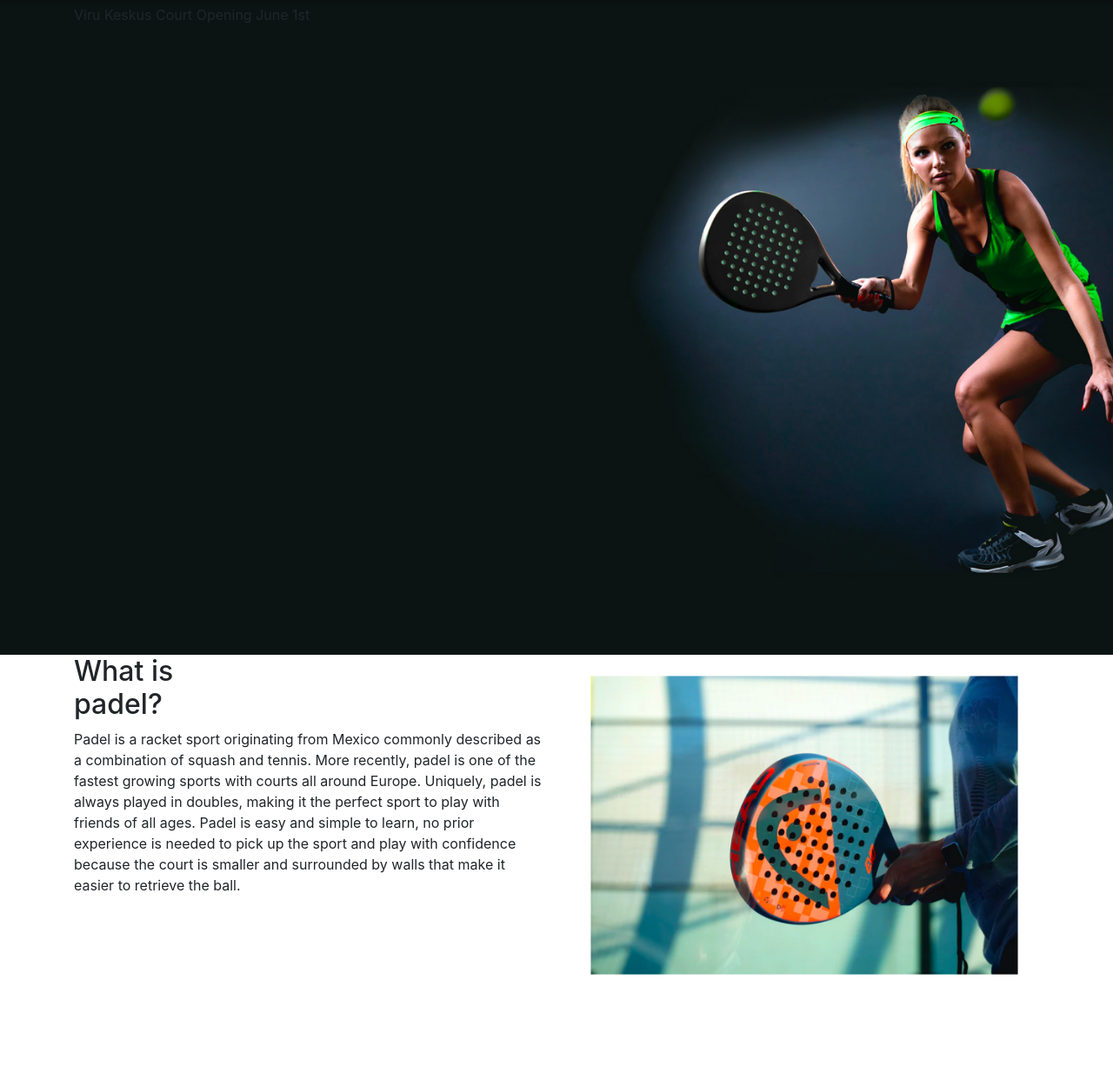
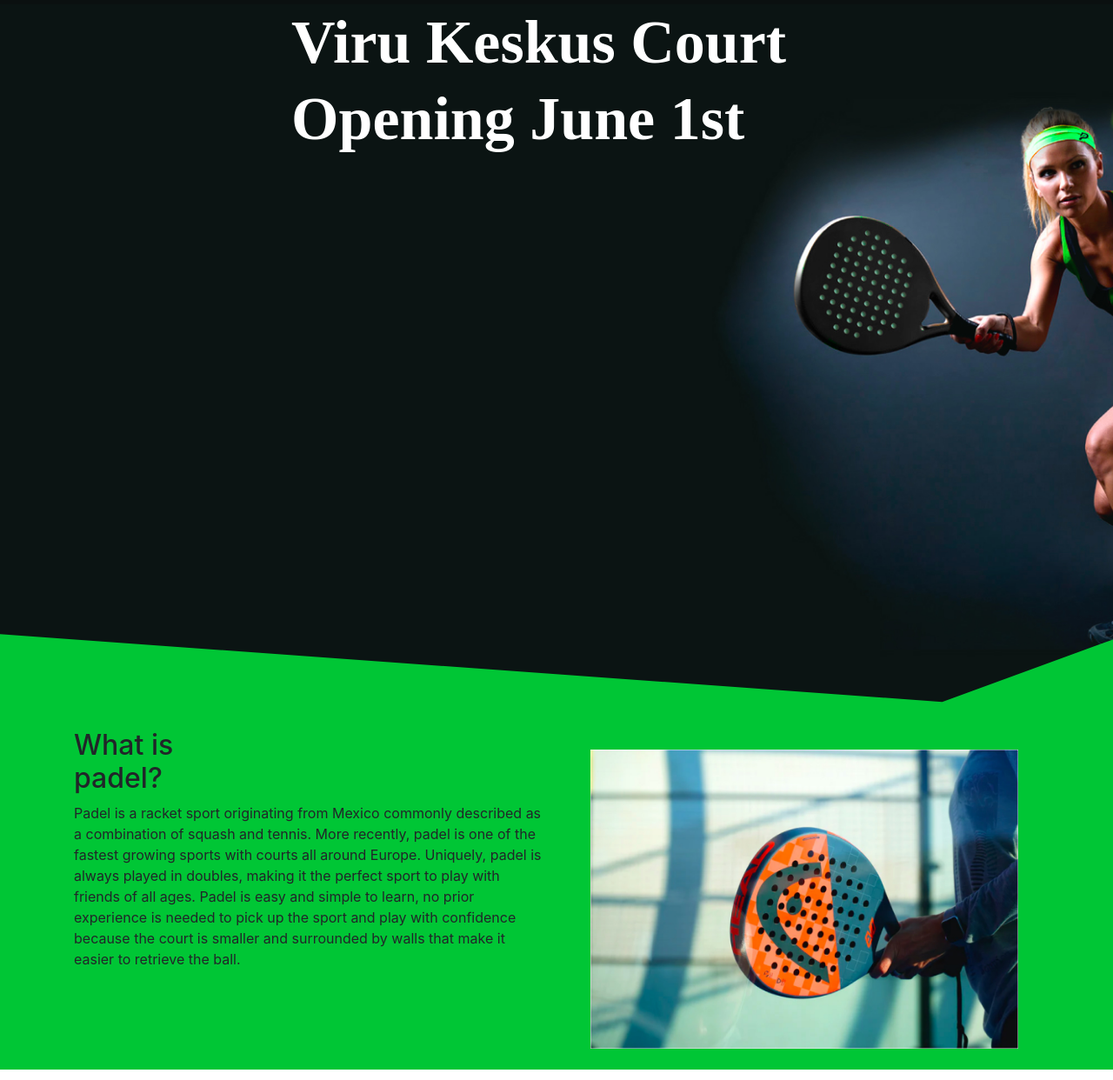
Before and after one commit to sahil-frontenddev/PaddelCompany, a website: page index.html in a window 1280 px wide. Shown: the part 58-1300 px from the top of the page at 87% size. Before the commit the page ends 1203 px from the top, so only its background shows below. Drawn offline with nearby package versions, Linux system fonts and the light colour scheme.

Commit message:
First Page Initial setup.

```diff
--- a/index.html
+++ b/index.html
@@ -10,7 +10,7 @@
 </head>
 <body>
 
-    <header class="d-flex bg-black">
+    <header class="d-flex bg-black p-fixed">
         <div class="container">
             <nav class="navbar navbar-expand-lg bg-black px-0">
                 <a class="navbar-brand" href="#">
--- a/styles/pages/_landing.scss
+++ b/styles/pages/_landing.scss
@@ -13,15 +13,33 @@
 .main{
     display: flex;
     flex-direction: column;
+    padding-top:63px;
 
     .banner{
         background: url("../images/landing/banner.jpg") no-repeat;
-        min-height: 748px;
-        background-attachment:fixed ;
+        height: 850px;
+        // background-attachment:fixed ;
         background-size: cover;
         &-content{
             // @include make-container(1140px);
+            color: #FFFFFF;
+            font-family: Lexend;
+            font-size: 70px;
+            font-weight: 600;
+            letter-spacing: 0;
+            line-height: 88px;
+
+
+            width: 50%;
         }
+    }
+    .banner-green{
+        background: url('../images/landing/what\ is\ padel\ background.svg') no-repeat;
+        // background-attachment:fixed ;
+        background-size: cover;
+        padding-top: 109px;
+        position: relative;
+        top: -126px;
     }
     .content-box{
         &__left,&__right{
@@ -31,3 +49,9 @@
         }
     }
 }
+.p-fixed{
+    position: fixed;
+    left: 0;
+    right: 0;
+    top:0;
+}
```
Also changed, not shown: css/main.css, 1 other file.
